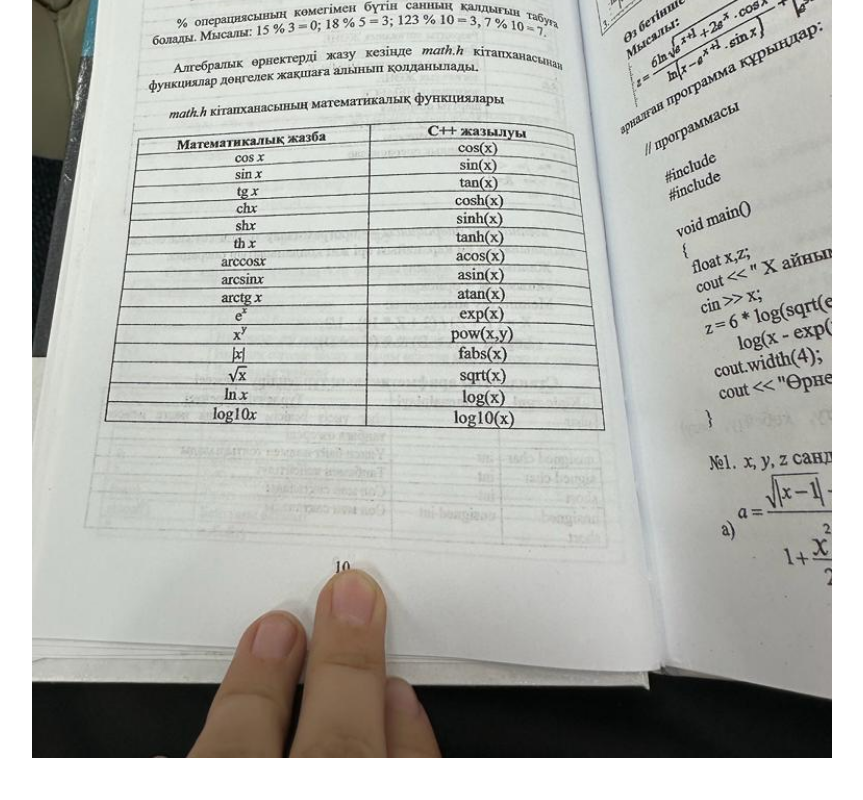
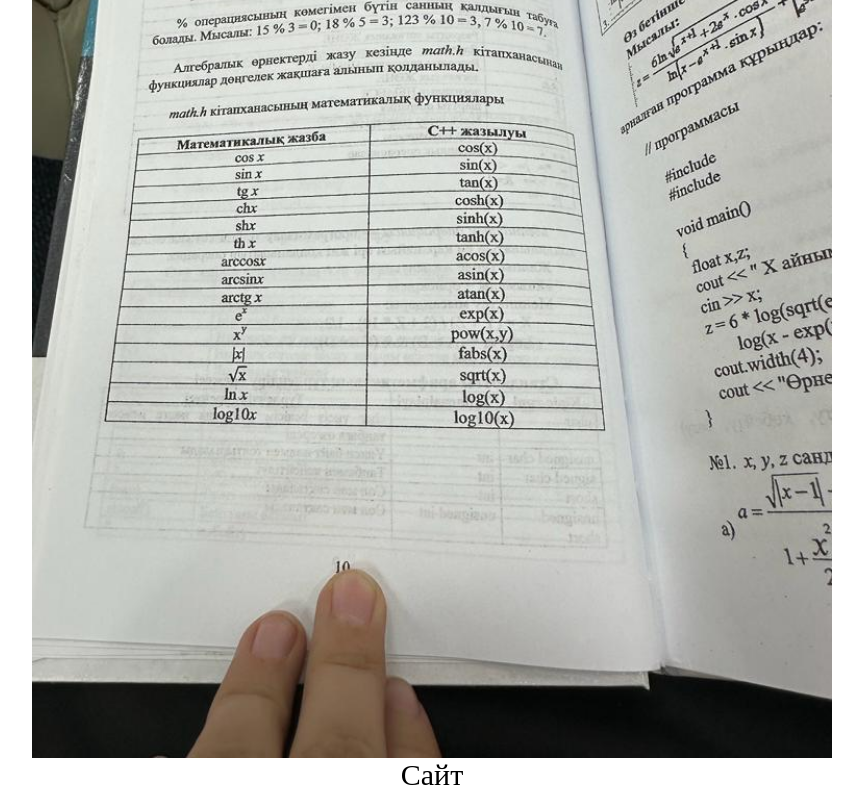
Before and after one commit to Nursultan12345/test1, a plain HTML site: page index.html in a window 1280 px wide. Shown: the part 6156-6956 px from the top of the page, without its empty margins (208-1071 px from the left). Before the commit the page ends 6922 px from the top, so only its background shows below. Drawn offline with Linux system fonts and the light colour scheme.

Commit message:
Update index.html

```diff
--- a/index.html
+++ b/index.html
@@ -37,6 +37,9 @@
     <div>
       <img src="./g4.jpeg"/>
     </div>
+    <div>
+    <a src="https://libr.aues.kz/facultet/tef/kaf_ik/2/umm/ik_72.htm">Сайт</a>
+    </div>
     <style>
       iframe {
         width: 800px;
@@ -48,6 +51,9 @@
       div {
         display: flex;
         justify-content: center;
+      }
+      a{
+        font-size: 30px;
       }
       @media (max-width: 430px) {
         embed {
```
